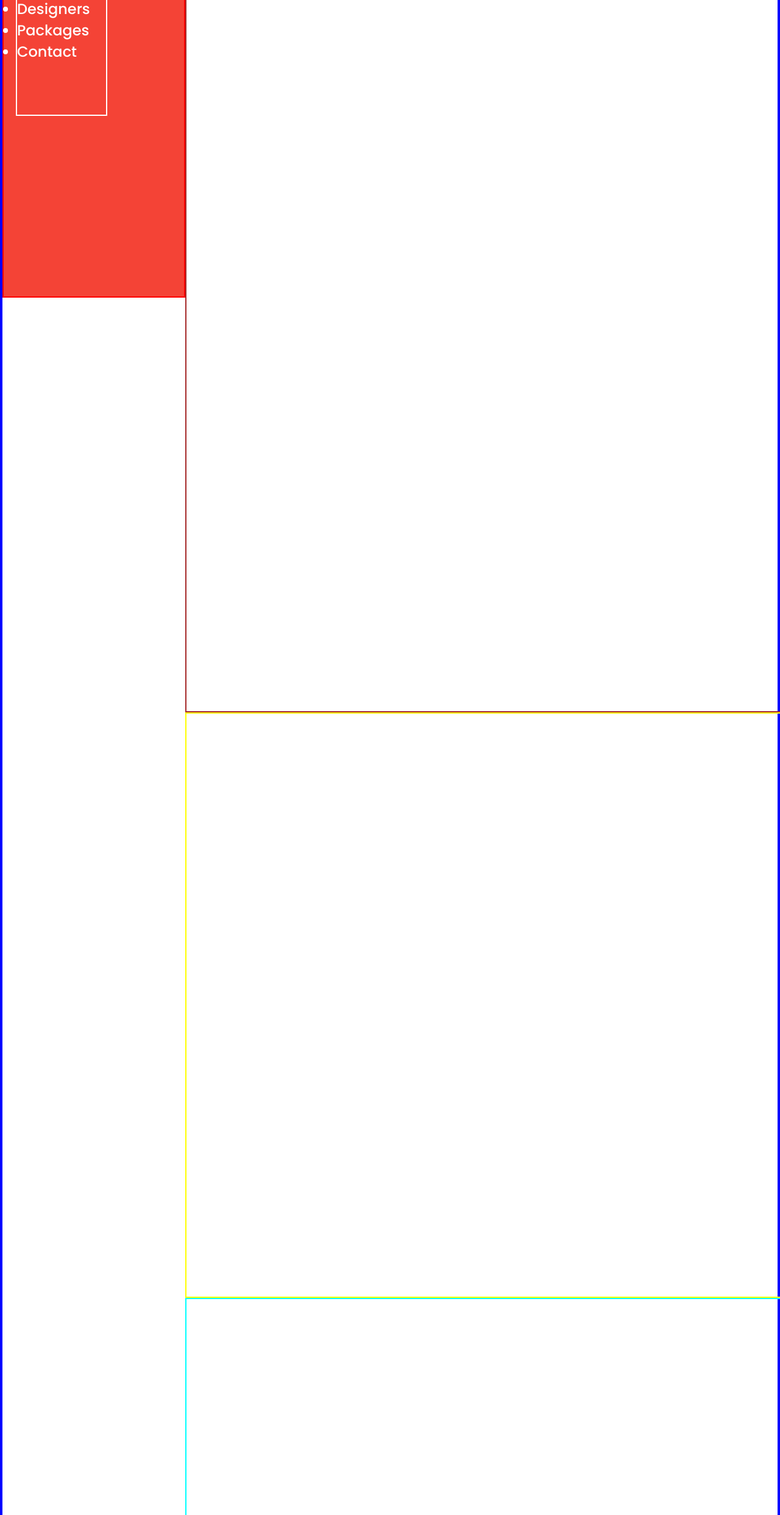
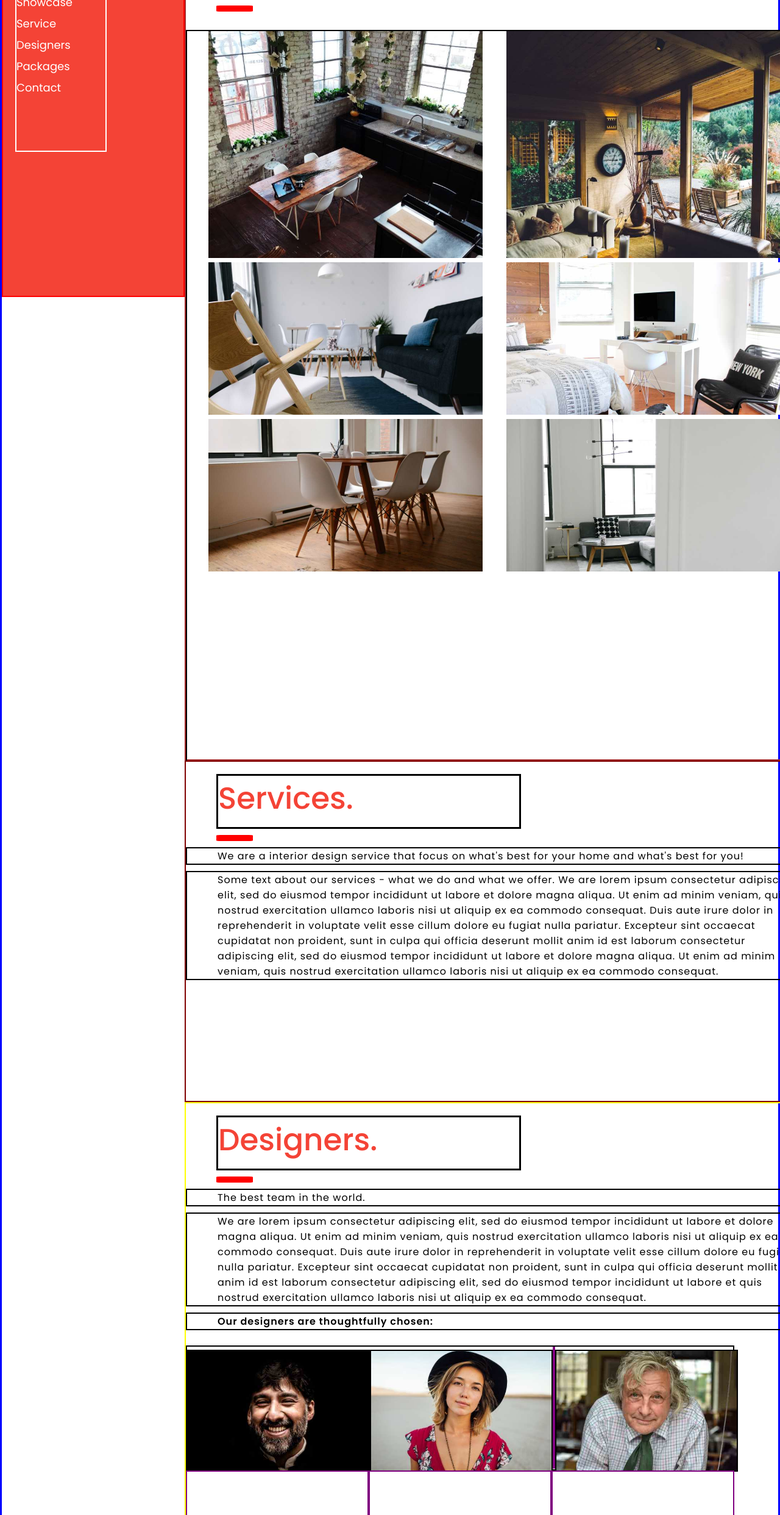
Before and after one commit to carmelngoyi/Interior-Design-Template, a plain HTML site: page index.html in a window 1280 px wide. Shown: the part 316-2800 px from the top of the page at 61% size. Drawn offline with Linux system fonts and the light colour scheme.

Commit message:
added paragraphs and images

```diff
--- a/index.html
+++ b/index.html
@@ -15,19 +15,68 @@
       <h3 class="name">Company Name</h3>
       <div class="navbar">
       <ul>
-        <li>Home</li>
-        <li>Showcase</li>
-        <li>Service</li>
-        <li>Designers</li>
-        <li>Packages</li>
-        <li>Contact</li>
+        <li class="list">Home</li>
+        <li class="list">Showcase</li>
+        <li class="list">Service</li>
+        <li class="list">Designers</li>
+        <li class="list">Packages</li>
+        <li class="list">Contact</li>
       </ul>
       </div>
     </div>
-    <div class="home-div"></div>
-    <div class="showcase-div"></div>
-    <div class="designers-div"></div>
-    <div class="packages-div"></div>
+    <div class="home-div">
+      <h1>Interior Design</h1>
+    </div>
+    <div class="showcase-div">
+      <h2>Showcase.</h2>
+
+    <div class="red-bar"></div>
+    <div class="images">
+    <img src="images/kitchenconcrete.jpg" alt="kitchenconcrete" class="kitchen">
+    <img src="images/atrium 2.jpg" alt="atrium" class="kitchen">
+    <img src="images/livingroom 3.jpg" alt="livingroom" class="rooms">
+    <img src="images/bedroom 4.jpg" alt="bedroom" class="rooms">
+    <img src="images/diningroom 5.jpg" alt="diningroom" class="rooms">
+    <img src="images/livingroom 6.jpg" alt="livingroom1" class="rooms">
+  </div>
+</div>
+    <div class="services-div"> <h2>Services.</h2>
+
+      <div class="red-bar"></div>
+      <p class="line">We are a interior design service that focus on what's best for your home and what's best for you!</p>
+        <p>Some text about our services - what we do and what we offer.
+        We are lorem ipsum consectetur adipiscing elit, sed do eiusmod tempor incididunt ut labore et dolore magna aliqua.
+        Ut enim ad minim veniam, quis nostrud exercitation ullamco laboris nisi ut aliquip ex ea commodo consequat.
+        Duis aute irure dolor in reprehenderit in voluptate velit esse cillum dolore eu fugiat nulla pariatur.
+        Excepteur sint occaecat cupidatat non proident, sunt in culpa qui officia deserunt mollit anim id est laborum consectetur adipiscing elit, sed do eiusmod tempor incididunt ut labore et dolore magna aliqua.
+        Ut enim ad minim veniam, quis nostrud exercitation ullamco laboris nisi ut aliquip ex ea commodo consequat.
+      </p>
+    </div>
+    <div class="designers-div"><h2>Designers.</h2>
+
+     <div class="red-bar"></div>
+     <p>The best team in the world.</p>
+
+      <p>We are lorem ipsum consectetur adipiscing elit, sed do eiusmod tempor incididunt ut labore et dolore magna aliqua.
+        Ut enim ad minim veniam, quis nostrud exercitation ullamco laboris nisi ut aliquip ex ea commodo consequat.
+        Duis aute irure dolor in reprehenderit in voluptate velit esse cillum dolore eu fugiat nulla pariatur.
+        Excepteur sint occaecat cupidatat non proident,
+        sunt in culpa qui officia deserunt mollit anim id est laborum consectetur adipiscing elit, sed do eiusmod tempor incididunt ut labore et quis nostrud exercitation ullamco laboris nisi ut aliquip ex ea commodo consequat.
+      </p>
+      <p class="designers">Our designers are thoughtfully chosen:</p>
+      <br>
+      <div class="team">
+        <div class="teams"><img src="images/john team 2.jpg" alt="john" class="team2"></div>
+        <div class="teams"><img src="images/jane team1.jpg" alt="jane" class="team1"></div>
+        <div class="jane"></div>
+        <div class="teams"><img src="images/mike team3.jpg" alt="mike" class="team3"></div>
+      </div>
+      <div class="names">
+      <div class="john"></div>
+      <div class="jane"></div>
+      <div class="mike"></div>
+      </div>
+        <div class="packages-div"></div>
     <div class="contact-div"></div>
     <div class="footer-div"></div>
     </div>
--- a/style.css
+++ b/style.css
@@ -7,12 +7,13 @@
 body{
    width: 100%;
    height: 100%;
+   font-family: "Poppins", sans-serif;
 }
 
 .main-div{
     width:100% ;
-    height: 545vh;
-    border: 4px solid blue;
+    height: 600vh;
+    border: 3px solid blue;
 }
 
 .navbar-div{
@@ -22,7 +23,7 @@ body{
     background-color: #f44336;
     position: fixed;
     font-size: 24px;
-    font-family: "Poppins", sans-serif;;
+    font-family: "Poppins", sans-serif;
     color: #ffffff;
 }
 
@@ -33,55 +34,186 @@ body{
   font-weight: 300px;
   margin-top: 100px;
   margin-left: 20px;
+  font-size: 24px;
 }
 
 .navbar{
     width: 150px;
     height: 300px;
     border: 2px solid white;
-    font-weight: 500;
+    font-size: 18px;
+    font-weight: 500px;
     margin-left: 20px;
+    margin-top: 60px;
+    line-height: 35px;
+}
 
+.list{
+    list-style-type: none;
 }
 
 .home-div{
-    width: 1045px;
-    height: 35vh;
+    width: 1039px;
+    height: 25vh;
     border: 2px solid green;
     margin-left: 300px;
 }
 
+h1{
+    border: 3px solid black;
+    width: 500px;
+    height: 100px;
+    font-size: 64px;
+    font-weight: 500;
+    margin-top: 85px;
+    margin-left: 50px;
+}
 .showcase-div{
-    width: 1045px;
-    height: 150vh;
+    width: 1039px;
+    height: 170vh;
     border: 2px solid brown;
     margin-left: 300px;
 }
 
+h2{
+    border: 3px solid black;
+    width: 500px;
+    height: 90px;
+    font-size: 50px;
+    font-weight: 500;
+    margin-top: 20px;
+    margin-left: 50px;
+    color: #f44336;
+}
+
+.red-bar{
+    width: 60px;
+    height: 10px;
+    background-color: red;
+    margin-left:50px ;
+    margin-top: 10px;
+    border-radius: 11%;
+}
+
+.images{
+    width: 1039;
+    height: 150vh;
+   border: 2px solid black;
+   margin-top: 30px;
+}
+
+.kitchen{
+    width: 450px;
+    margin-left: 35px;
+}
+
+.rooms{
+    width:450px ;
+    margin-left: 35px;
+
+}
+
+.services-div{
+    width: 1039px;
+    height: 70vh;
+    border: 2px solid maroon ;
+    margin-left: 300px;
+}
+
+.line{
+
+}
+p{
+    width: 1010px;
+    border: 2px solid black;
+    padding-left: 50px;
+    margin-top: 10px;
+    letter-spacing: 1px;
+}
+
 .designers-div{
-    width: 1045px;
-    height: 120vh;
+    width: 1039px;
+    height: 130vh;
     border: 2px solid yellow;
     margin-left: 300px;
 }
 
+.designers{
+    font-weight: 600;
+}
+
+.names{
+    display: flex;
+}
+.team2{
+width: 300px;
+height: 200px;
+margin-top: 5px;
+border: 2px solid black;
+}
+
+.john{
+    width: 300px;
+    height: 200px;
+    border: 2px solid purple;
+}
+
+.team1{
+    width: 300px;
+    height: 200px;
+    margin-top: 5px;
+    border: 2px solid black;
+}
+
+.jane{
+    width: 300px;
+    height: 200px;
+    border: 2px solid purple;
+}
+
+.team3{
+    width: 300px;
+    height: 200px;
+    margin-top: 5px;
+    border: 2px solid black;
+}
+
+.mike{
+    width: 300px;
+    height: 200px;
+    border: 2px solid purple;
+}
+.teams{
+    /* width: 300px;
+    border: 2px solid black;
+    gap: 15px;
+    display: flex; */
+}
+
+.team{
+    width: 900px;
+    height: 205px;
+    border: 2px solid black;
+    display: flex;
+}
+
 .packages-div{
-    width: 1045px;
+    width: 1039px;
     height: 120vh;
     border: 2px solid aqua;
-    margin-left: 300px;
+    margin-left: auto;
 }
 
 .contact-div{
-    width: 1045px;
+    width: 1039px;
     height: 100vh;
     border: 2px solid purple;
-    margin-left: 300px;
+    margin-left: auto;
 }
 
 .footer-div{
-  width: 1045px;
+  width: 1039px;
   height: 19vh;
   border: 2px solid salmon ;
-  margin-left: 300px;
+  margin-left: aoto;
 }
```
Also changed, not shown: images/atrium 2.jpg (added), images/bedroom 4.jpg (added), images/diningroom 5.jpg (added), images/jane team1.jpg (added), images/john team 2.jpg (added), images/kitchenconcrete.jpg (added), images/livingroom 3.jpg (added), images/livingroom 6.jpg (added), images/mike team3.jpg (added).
